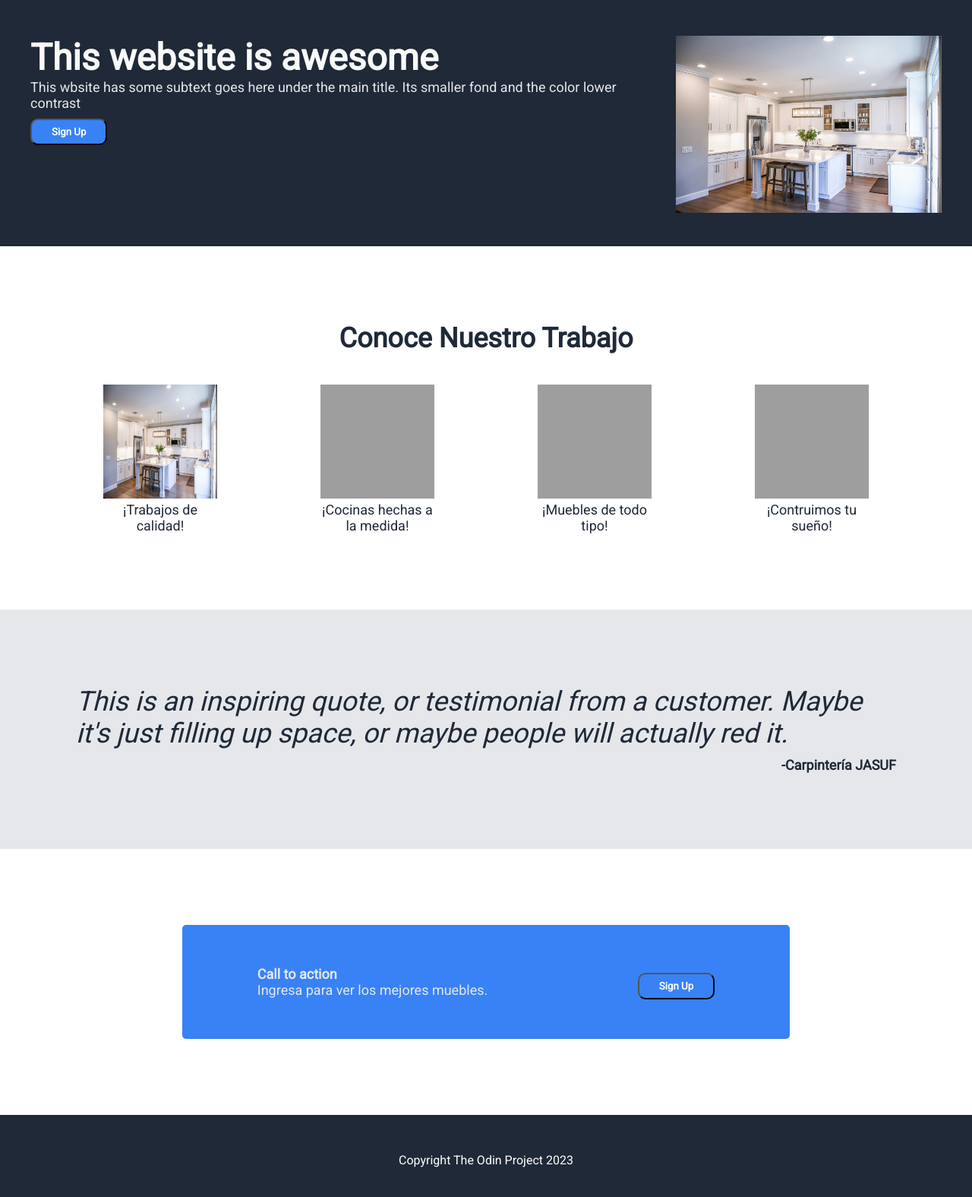
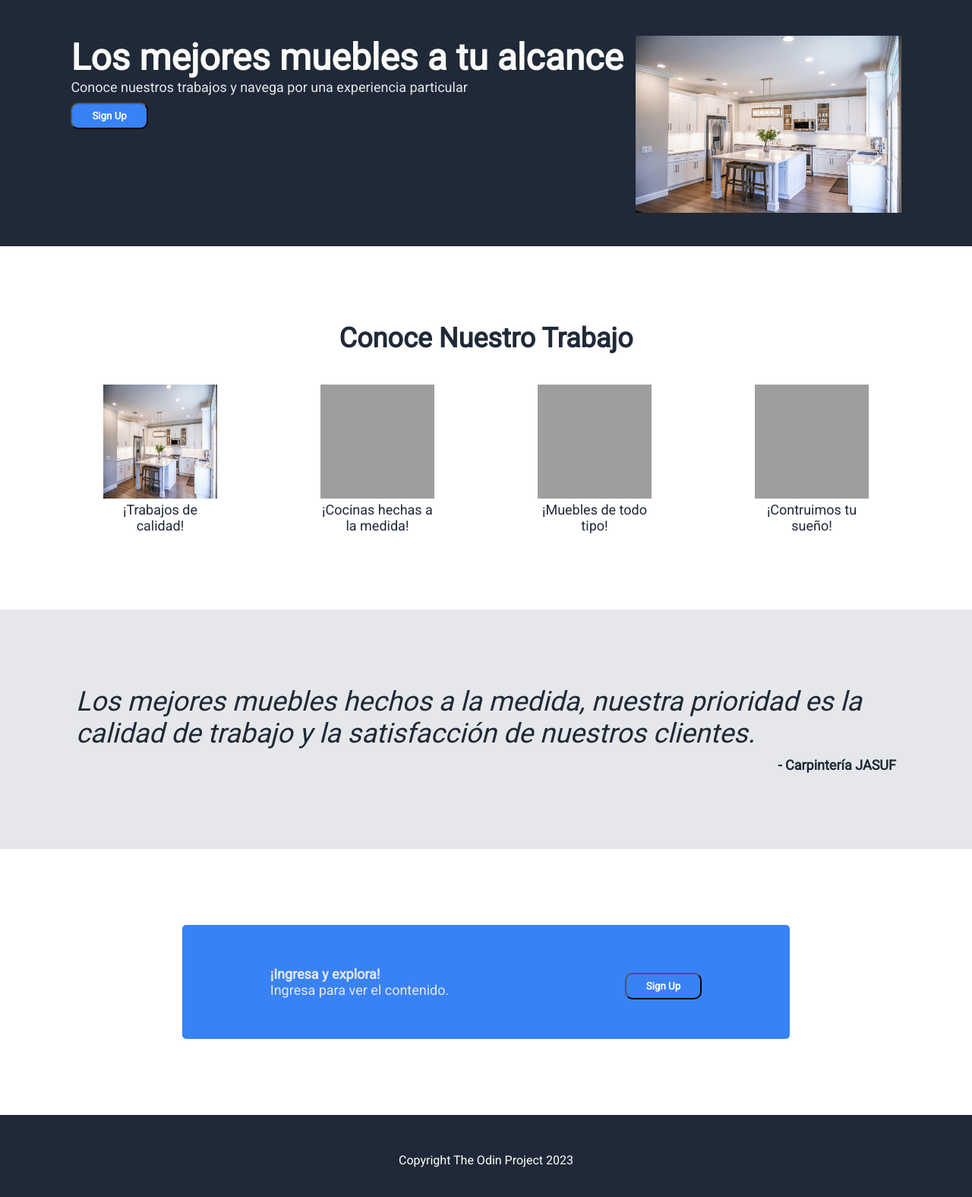
Before and after one commit to Jasufh/Landing-Page, a plain HTML site: page index.html in a window 1280 px wide. Shown: the part 105-1680 px from the top of the page at 76% size. Drawn offline with Linux system fonts and the light colour scheme; grey boxes are pictures that could not be loaded.

Commit message:
Terecera parte

```diff
--- a/index.html
+++ b/index.html
@@ -20,9 +20,8 @@
 
     <div class="parte1">
         <div class="text">
-            <div class="main-text">This website is awesome</div>
-            <div class="second-text">This wbsite has some subtext goes here under the main title. Its smaller fond and
-                the color lower contrast</div>
+            <div class="main-text">Los mejores muebles a tu alcance</div>
+            <div class="second-text">Conoce nuestros trabajos y navega por una experiencia particular</div>
             <button>Sign Up</button>
         </div>
         <div><img src="img/cocina.jpg" alt=""></div>
@@ -52,15 +51,16 @@
 
     <div class="parte3">
         <div class="textoinfo">
-            This is an inspiring quote, or testimonial from a customer. Maybe it's just filling up space, or maybe people will actually red it.
+            Los mejores muebles hechos a la medida, nuestra prioridad es la calidad de trabajo y la satisfacción de
+            nuestros clientes.
         </div>
-        <div class="autor">-Carpintería JASUF</div>
+        <div class="autor">- Carpintería JASUF</div>
     </div>
 
     <div class="parte4">
         <div class="bluebox">
-            <div class="second-text"><b>Call to action</b>
-            <p>Ingresa para ver los mejores muebles.</p>
+            <div class="second-text"><b>¡Ingresa y explora!</b>
+                <p>Ingresa para ver el contenido.</p>
             </div>
             <button>Sign Up</button>
         </div>
```
